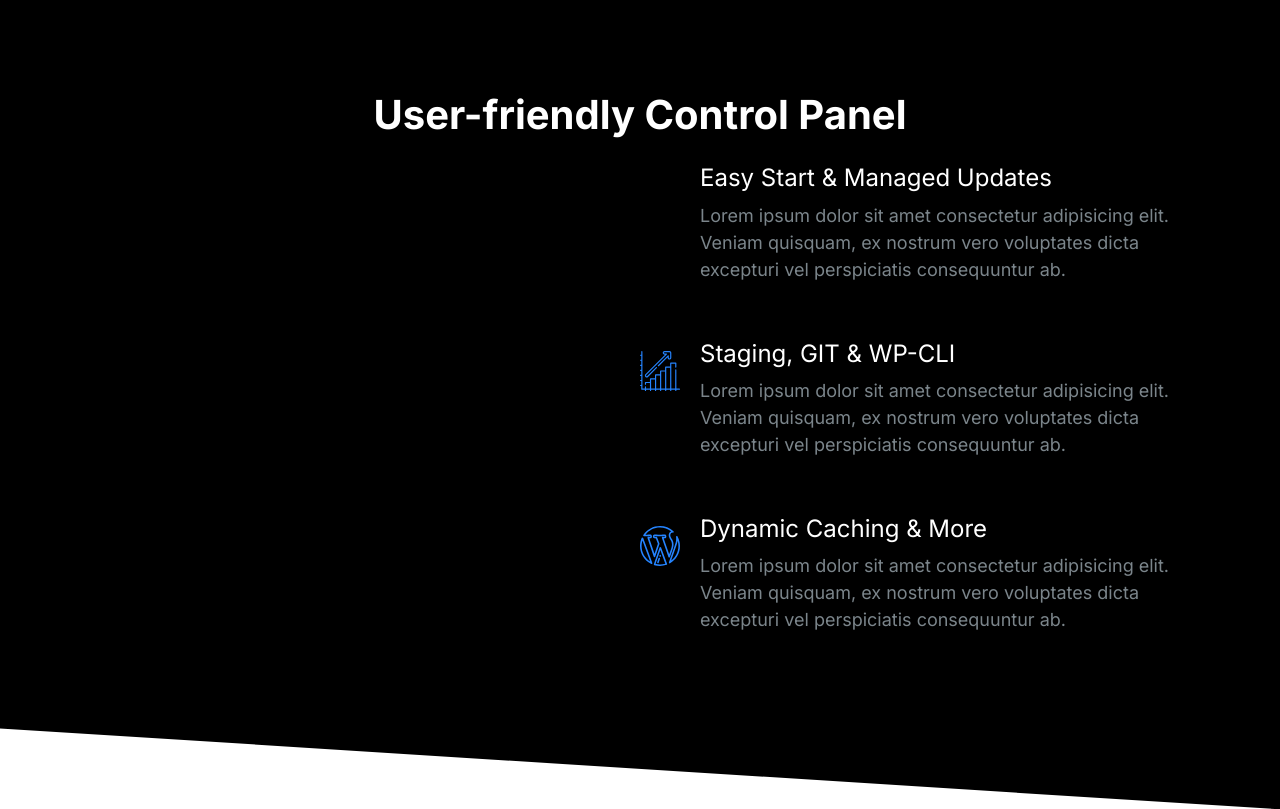
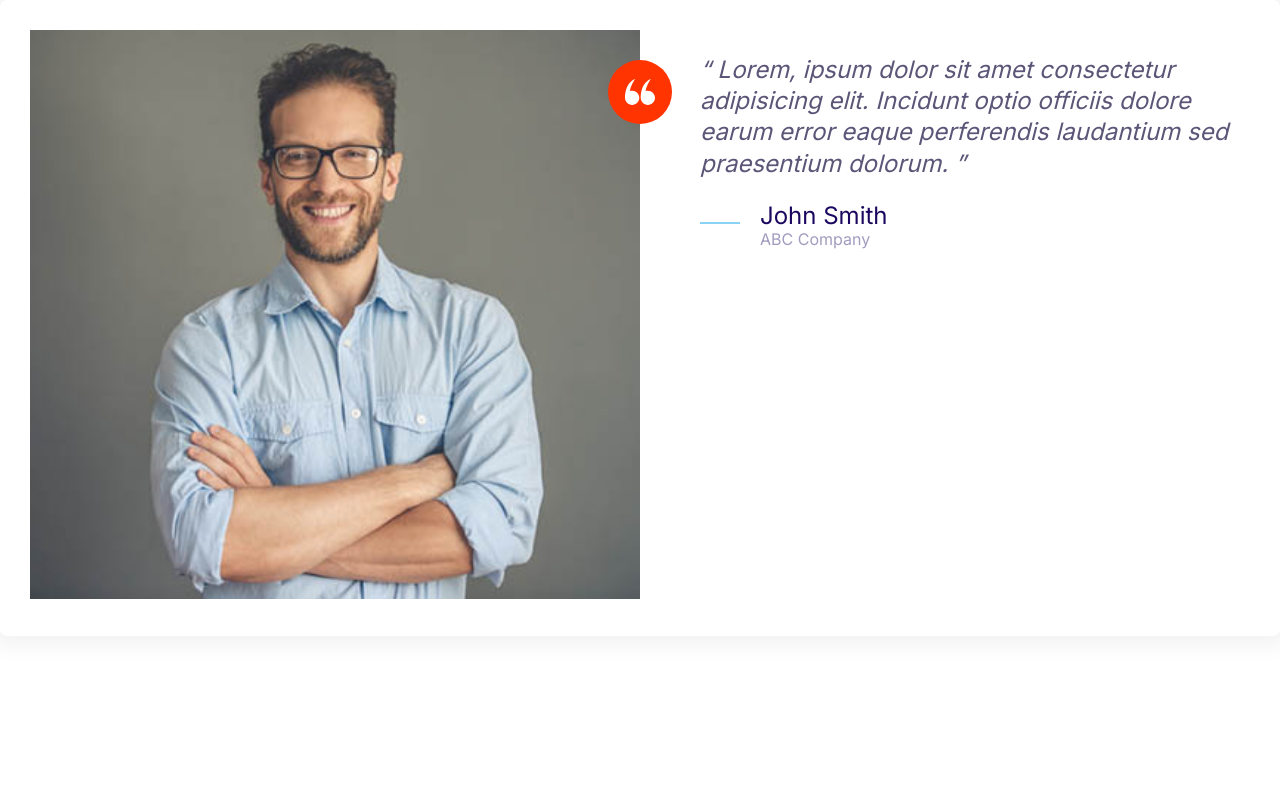
Before and after one commit to SulakshanaGeeth/Cloud-Hosting-Website, a plain HTML site: page index.html in a window 1280 px wide. Drawn offline with Linux system fonts and the light colour scheme.

Commit message:
Build the testimonials component.

```diff
--- a/CSS/styles.css
+++ b/CSS/styles.css
@@ -614,6 +614,7 @@ a {
 
 .block__header {
   text-align: center;
+  margin-bottom: 4rem;
 }
 
 .block__heading {
@@ -810,3 +811,4 @@ a {
     max-width: 700px;
   }
 }
+/* Testimonials Block */
--- a/index.html
+++ b/index.html
@@ -15,77 +15,38 @@
     <title>Document</title>
   </head>
   <body>
-    <section class="block block--dark block--skewed-right block-showcase">
-      <header class="block__header">
-        <h2>User-friendly Control Panel</h2>
-      </header>
-      <div class="container grid grid--1x2">
-        <picture class="block-showcase__image">
-          <source
-            type="image/webp"
-            srcset="images/ipad.webp 1x, images/ipad@2x.webp 2x"
-          />
-          <source
-            type="image/png"
-            srcset="images/ipad.png 1x, images/ipad@2x.png 2x"
-          />
-          <img src="images/ipad.png" alt="" />
-        </picture>
-        <ul class="list">
-          <li>
+    <div class="card testimonial">
+      <div class="grid grid--1x2">
+        <div class="testimonial__image">
+          <img src="images/testimonial.jpg" alt="A happy, smiling customer" />
+          <span class="icon-container icon-container--accent">
+            <svg class="icon icon--white icon--small">
+              <use xlink:href="images/sprite.svg#quotes"></use>
+            </svg>
+          </span>
+        </div>
+        <blockquote class="quote">
+          <p class="quote__text">
+            Lorem, ipsum dolor sit amet consectetur adipisicing elit. Incidunt
+            optio officiis dolore earum error eaque perferendis laudantium sed
+            praesentium dolorum.
+          </p>
+          <footer>
             <div class="media">
               <div class="media__image">
-                <svg class="icon icon--primary">
-                  <use xlink:href="images/sprite.svg#snap"></use>
+                <svg class="icon icon--primary quote__line">
+                  <use xlink:href="images/sprite.svg#line"></use>
                 </svg>
               </div>
               <div class="media__body">
-                <h3 class="media__title">Easy Start & Managed Updates</h3>
-                <p>
-                  Lorem ipsum dolor sit amet consectetur adipisicing elit.
-                  Veniam quisquam, ex nostrum vero voluptates dicta excepturi
-                  vel perspiciatis consequuntur ab.
-                </p>
+                <h3 class="media__title quote__author">John Smith</h3>
+                <p class="quote__organization">ABC Company</p>
               </div>
             </div>
-          </li>
-          <li>
-            <div class="media">
-              <div class="media__image">
-                <svg class="icon icon--primary">
-                  <use xlink:href="images/sprite.svg#growth"></use>
-                </svg>
-              </div>
-              <div class="media__body">
-                <h3 class="media__title">Staging, GIT & WP-CLI</h3>
-                <p>
-                  Lorem ipsum dolor sit amet consectetur adipisicing elit.
-                  Veniam quisquam, ex nostrum vero voluptates dicta excepturi
-                  vel perspiciatis consequuntur ab.
-                </p>
-              </div>
-            </div>
-          </li>
-          <li>
-            <div class="media">
-              <div class="media__image">
-                <svg class="icon icon--primary">
-                  <use xlink:href="images/sprite.svg#wordpress"></use>
-                </svg>
-              </div>
-              <div class="media__body">
-                <h3 class="media__title">Dynamic Caching & More</h3>
-                <p>
-                  Lorem ipsum dolor sit amet consectetur adipisicing elit.
-                  Veniam quisquam, ex nostrum vero voluptates dicta excepturi
-                  vel perspiciatis consequuntur ab.
-                </p>
-              </div>
-            </div>
-          </li>
-        </ul>
+          </footer>
+        </blockquote>
       </div>
-    </section>
+    </div>
 
     <script src="js/main.js"></script>
   </body>
```
Also changed, not shown: components/testimonials.html (added, +32 -0 lines).
